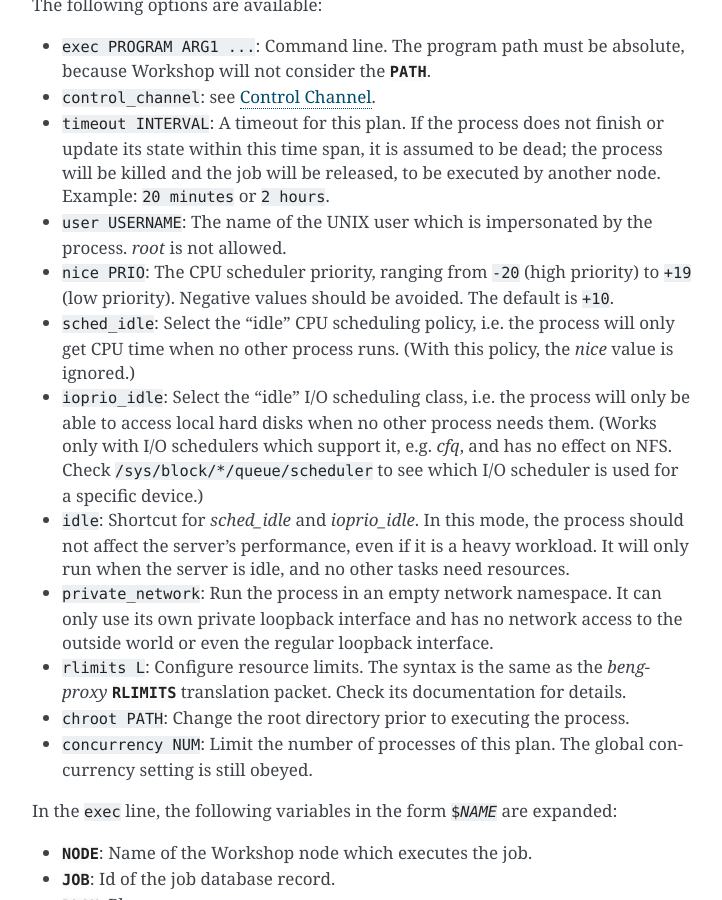
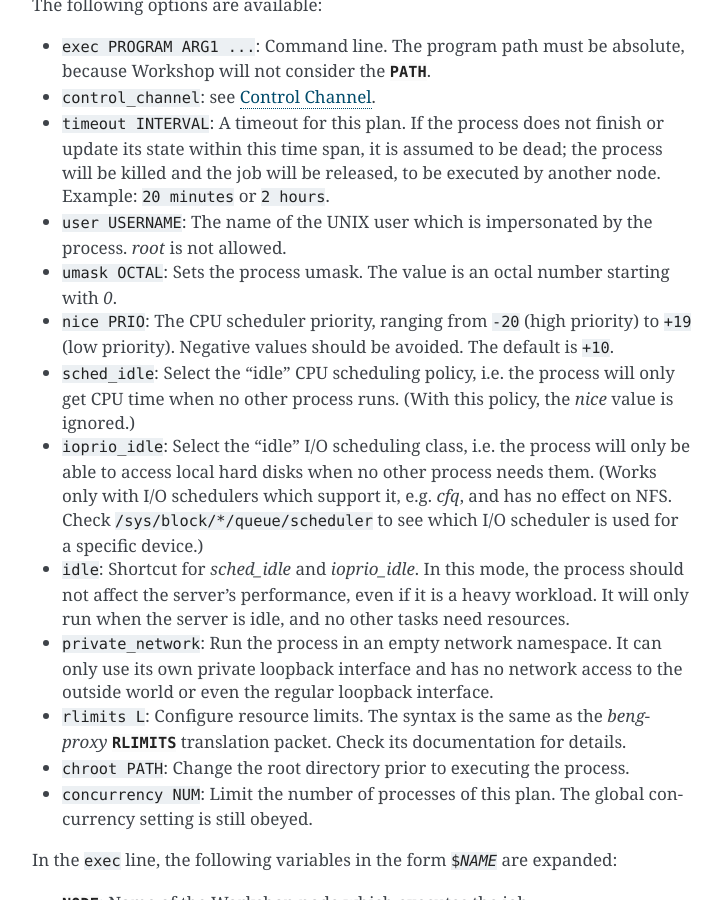
Before and after one commit to CM4all/workshop, a Sphinx documentation site: the page built from doc/index.rst, in a window 1280 px wide and 900 px high, scrolled down 4251 px. Shown: the whole window, without its empty margins (388-1110 px from the left). Built offline with Sphinx 7.4.7, drawn with Linux system fonts in a browser that asks for light colours.

Commit message:
workshop/Plan: add option "umask"

```diff
--- a/doc/index.rst
+++ b/doc/index.rst
@@ -225,6 +225,9 @@
 
 * :samp:`user USERNAME`: The name of the UNIX user which is
   impersonated by the process.  `root` is not allowed.
+
+* :samp:`umask OCTAL`: Sets the process umask.  The value is an octal
+  number starting with `0`.
 
 * :samp:`nice PRIO`: The CPU scheduler priority, ranging from
   :samp:`-20` (high priority) to :samp:`+19` (low priority).  Negative
```
Also changed, not shown: 4 other files.
